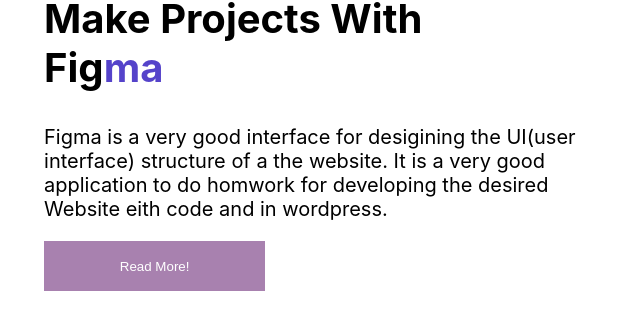
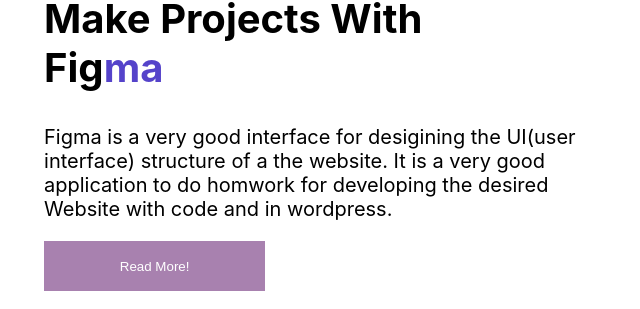
Before and after one commit to Prithibee13/Assignment2022-1, a plain HTML site: page index.html in a window 1280 px wide. Shown: the part 2815-3124 px from the top of the page, 619-1259 px from the left. Drawn offline with Linux system fonts and the light colour scheme.

Commit message:
Small-change

```diff
--- a/index.html
+++ b/index.html
@@ -105,7 +105,7 @@
         <div class="p-50">
             <h2>Make Projects With <span id="fig">Fig<span class="y-22">ma</span></span></h2>
             <p>
-                Figma is a very good interface for desigining the UI(user interface) structure of a the website. It is a very good application to do homwork for developing the desired Website eith code and in wordpress.
+                Figma is a very good interface for desigining the UI(user interface) structure of a the website. It is a very good application to do homwork for developing the desired Website with code and in wordpress.
             </p>
             <button class="site-btn2">Read More!</button>
         </div>
```
